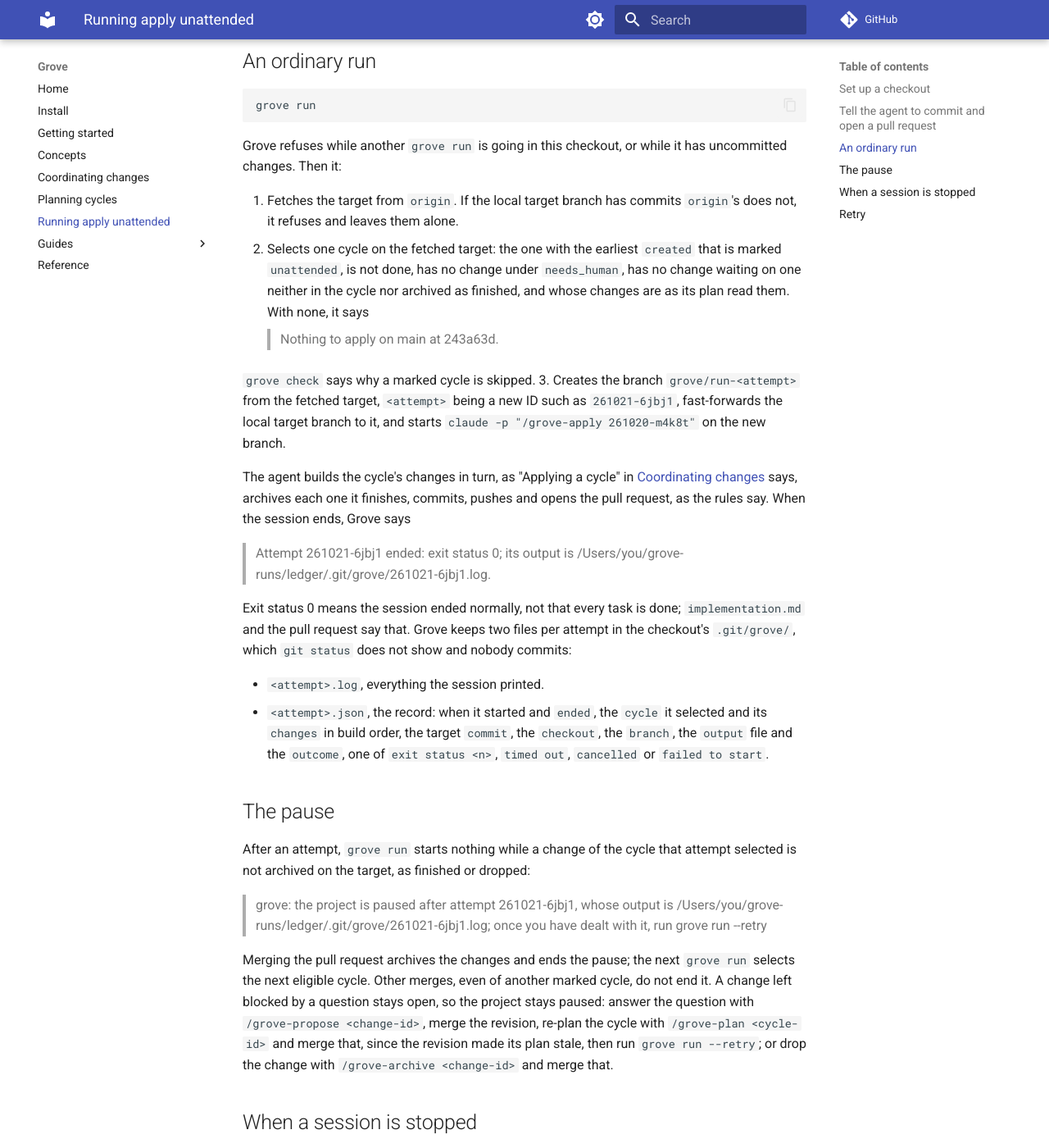
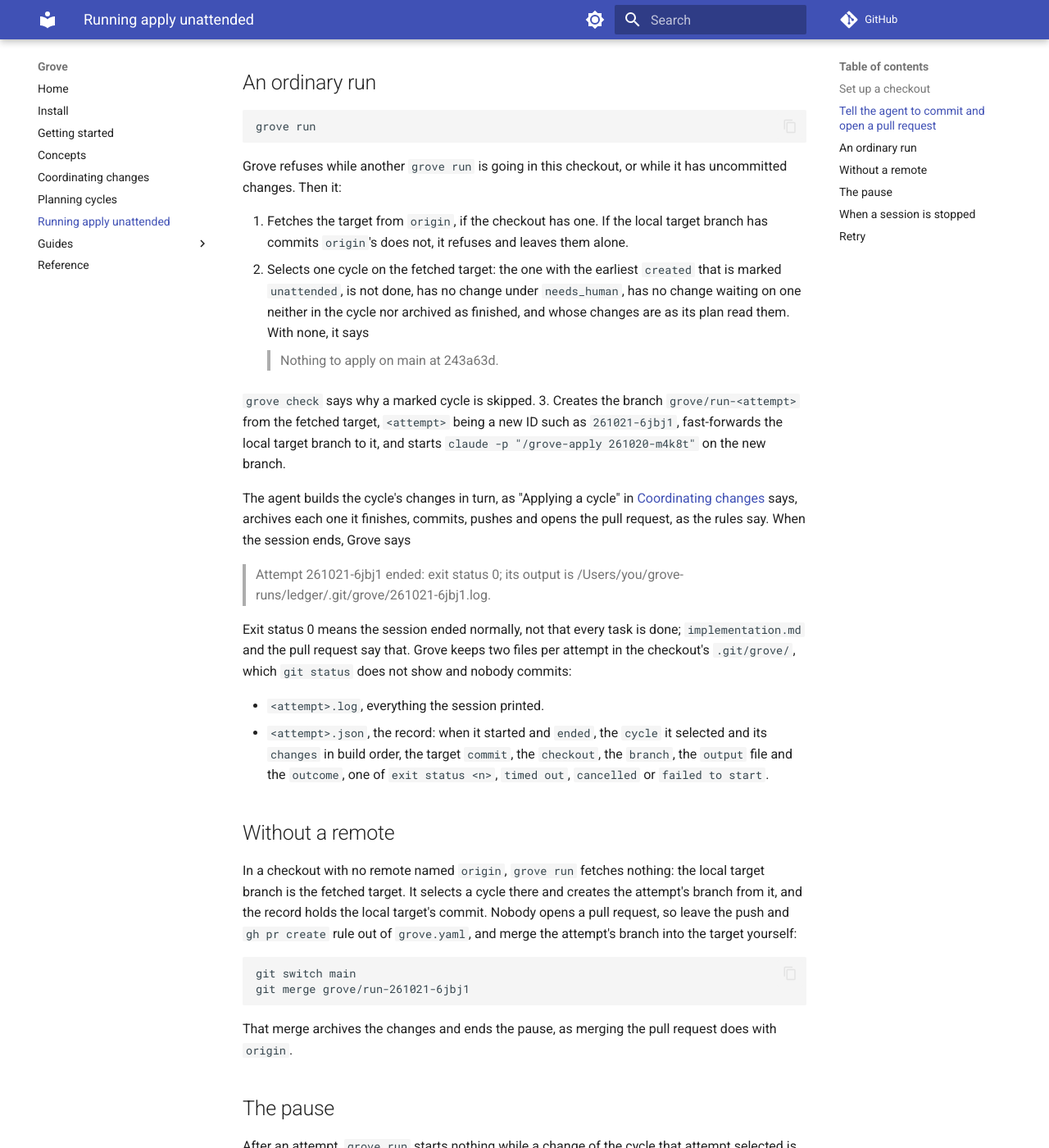
Before and after one commit to mascah/grove, an MkDocs documentation site: the page built from docs/running.md, in a window 1280 px wide and 1400 px high, scrolled down 1528 px. Shown: the whole window at 82% size. Built offline with MkDocs 1.6.1 and Material for MkDocs 9.7.7, drawn with Linux system fonts in a browser that asks for light colours; comment, search, counter and statistics services are not loaded; some of the changed text lies outside the part shown.

Commit message:
feat(cli): grove run works in a checkout with no origin (261023-rcxv2:T-02)
Co-Authored-By: Claude Opus 5.5 <noreply@anthropic.com>

````diff
--- a/docs/running.md
+++ b/docs/running.md
@@ -24,7 +24,8 @@ cd ~/grove-runs/ledger
 What you prepare, since Grove does not:
 
 - **The remote.** `origin` holds the target branch. Grove fetches it and
-  pushes nothing.
+  pushes nothing. A checkout with no `origin` works too: see
+  "Without a remote".
 - **The harness.** `grove.yaml` on the target lists `claude` under
   `agents`. `grove run` types the apply skill as that form has it,
   `/grove-apply` for skills or `/grove:apply` for commands, followed by the
@@ -80,8 +81,9 @@ grove run
 Grove refuses while another `grove run` is going in this checkout, or while
 it has uncommitted changes. Then it:
 
-1. Fetches the target from `origin`. If the local target branch has
-   commits `origin`'s does not, it refuses and leaves them alone.
+1. Fetches the target from `origin`, if the checkout has one. If the
+   local target branch has commits `origin`'s does not, it refuses and
+   leaves them alone.
 2. Selects one cycle on the fetched target: the one with the earliest
    `created` that is marked `unattended`, is not done, has no change under
    `needs_human`, has no change waiting on one neither in the cycle nor
@@ -111,6 +113,23 @@ not show and nobody commits:
   it selected and its `changes` in build order, the target `commit`, the
   `checkout`, the `branch`, the `output` file and the `outcome`, one of `exit status <n>`, `timed out`,
   `cancelled` or `failed to start`.
+
+## Without a remote
+
+In a checkout with no remote named `origin`, `grove run` fetches nothing:
+the local target branch is the fetched target. It selects a cycle there
+and creates the attempt's branch from it, and the record holds the local
+target's commit. Nobody opens a pull request, so leave the push and
+`gh pr create` rule out of `grove.yaml`, and merge the attempt's branch
+into the target yourself:
+
+```sh
+git switch main
+git merge grove/run-261021-6jbj1
+```
+
+That merge archives the changes and ends the pause, as merging the pull
+request does with `origin`.
 
 ## The pause
 
````
Also changed, not shown: dev/walkthrough.md (+11 -0 lines), docs/reference.md (+1 -1 lines), grove/changes/261023-rcxv2-plan-verdict-no-remote-streamed-output/implementation.md (+19 -3 lines), 2 other files.
